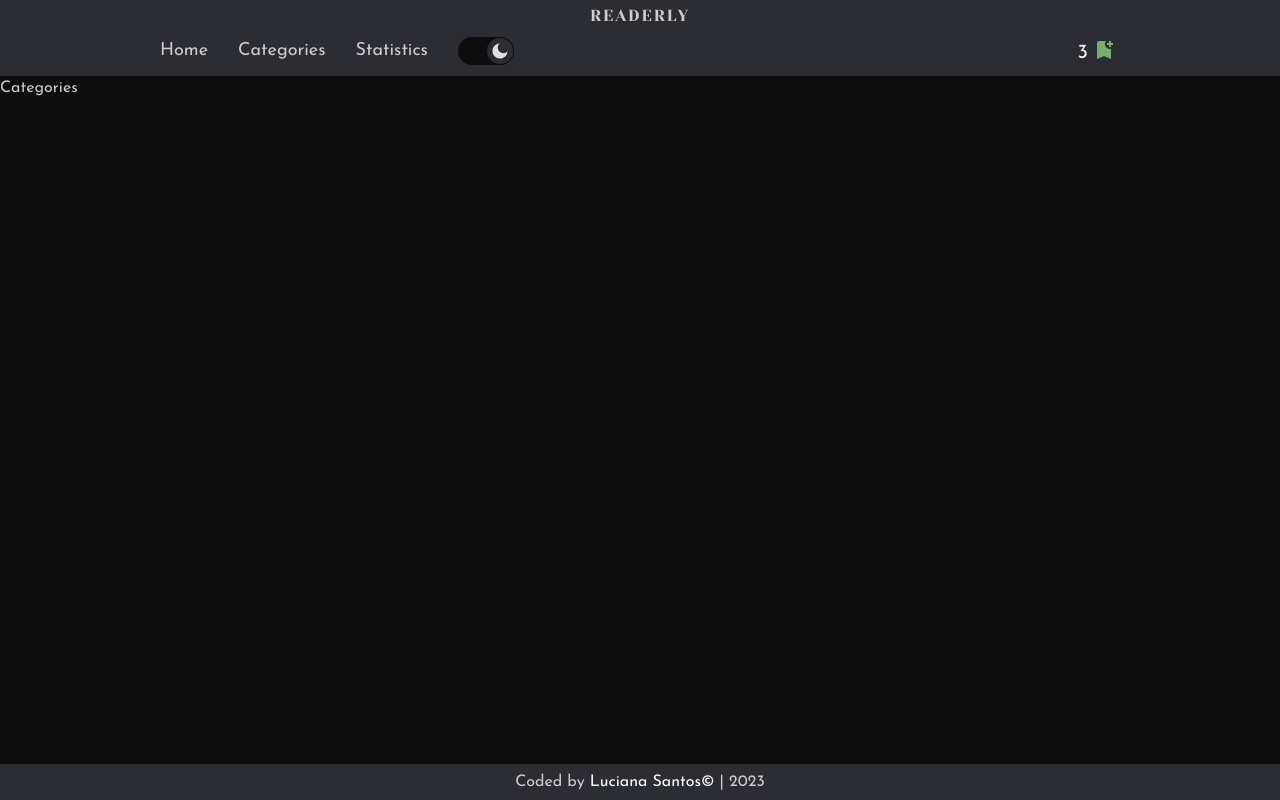
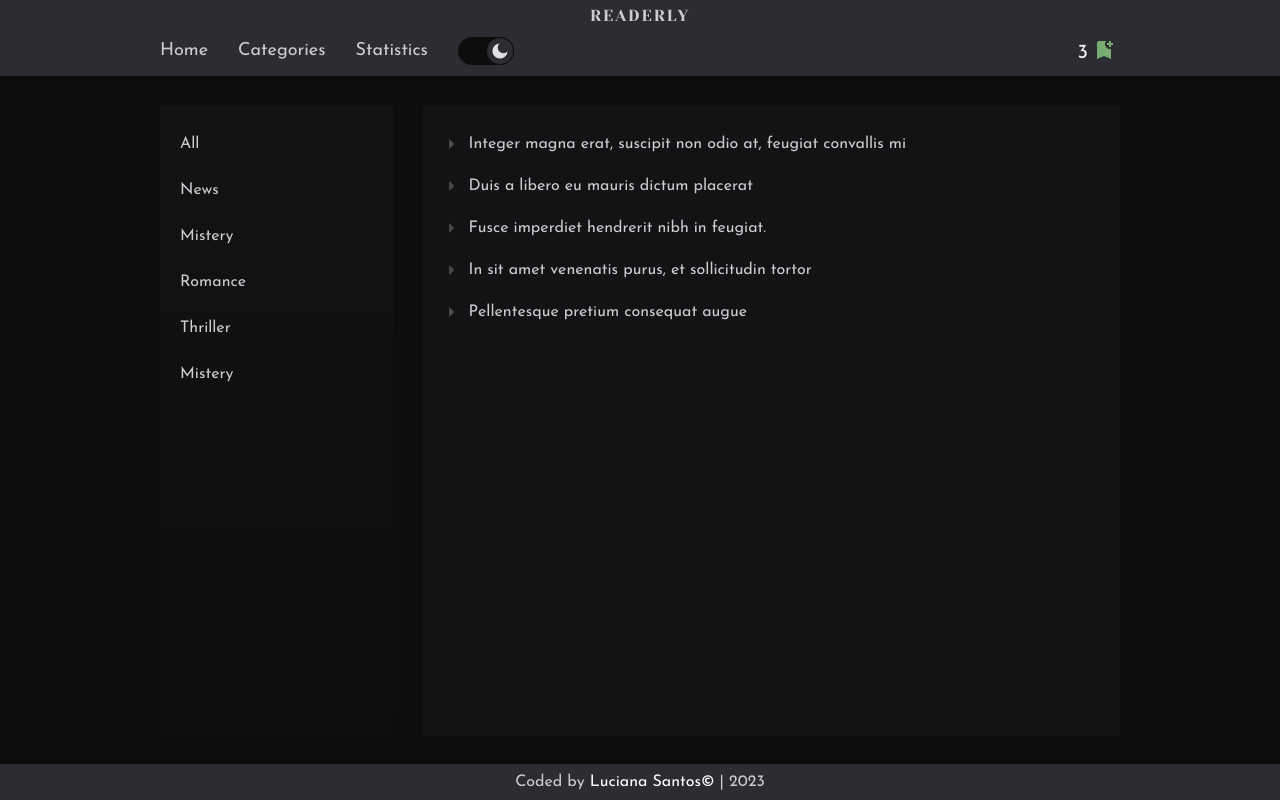
Before and after one commit to Luciana-Santos/readerly_old, a React (Vite) app: page /categories in a window 1280 px wide. Built offline with nearby package versions, Linux system fonts and the light colour scheme.

Commit message:
categories page add

```diff
--- /dev/null
+++ b/src/pages/Categories/Categories.styled.ts
@@ -0,0 +1,101 @@
+import { TiArrowSortedUp } from 'react-icons/ti';
+import styled, { css } from 'styled-components';
+import { Container } from '../../GlobalStyled';
+
+export const CategoriesStyled = styled(Container)`
+  ${({ theme }) => css`
+    margin-block: 30px;
+    display: grid;
+    gap: 30px;
+
+    @media (min-width: 46.75em) {
+      grid-template-columns: 1fr 3fr;
+    }
+  `}
+`;
+
+export const MainSection = styled.main`
+  ${({ theme }) => css`
+    background-color: ${theme.colors.textBackground};
+    border-radius: 2px;
+    height: calc(100vh - 270px);
+    padding: 20px;
+    overflow-y: auto;
+
+    > ul {
+      display: grid;
+      gap: 6px;
+
+      > li {
+        display: flex;
+        gap: 10px;
+        align-items: center;
+      }
+
+      > li a {
+        padding-block: 6px;
+        color: ${theme.colors.textColor};
+
+        &:hover {
+          text-decoration: underline;
+        }
+      }
+    }
+
+    @media (min-width: 46.75em) {
+      height: calc(100vh - 170px);
+    }
+  `};
+`;
+
+export const BulletIcon = styled(TiArrowSortedUp)`
+  color: ${({ theme }) => theme.colors.highlights};
+  min-width: 14px;
+  transform: rotate(90deg);
+`;
+
+export const AsideCategories = styled.aside`
+  ${({ theme }) => css`
+    border-radius: 2px;
+    padding-block: 20px;
+    background: ${theme.colors.textBackground};
+    overflow-x: auto;
+
+    ul {
+      display: flex;
+      gap: 10px;
+      padding-inline: 10px;
+
+      @media (min-width: 46.75em) {
+        flex-direction: column;
+        padding-inline: 0;
+      }
+    }
+
+    a {
+      padding-block: 6px;
+      color: ${theme.colors.textColor};
+      text-transform: capitalize;
+      padding-inline: 10px;
+      border-radius: 2px;
+
+      &:hover {
+        background: ${theme.colors.accent};
+        color: ${theme.colors.white};
+      }
+      @media (min-width: 46.75em) {
+        display: block;
+        padding-inline: 20px;
+      }
+    }
+
+    @media (min-width: 46.75em) {
+      background: linear-gradient(
+        180deg,
+        ${theme.colors.textBackground},
+        ${theme.colors.backgroundColor}
+      );
+      height: calc(100vh - 170px);
+    }
+  `};
+`;
--- a/src/pages/Categories/Categories.tsx
+++ b/src/pages/Categories/Categories.tsx
@@ -1,4 +1,40 @@
+import {
+  AsideCategories,
+  BulletIcon,
+  CategoriesStyled,
+  MainSection,
+} from './Categories.styled';
+import { content } from './content';
+
 const Categories = () => {
-  return <div>Categories</div>;
+  return (
+    <CategoriesStyled>
+      <AsideCategories>
+        <ul>
+          <li>
+            <a href="#">All</a>
+          </li>
+          {content.map((categorie) => (
+            <li key={categorie.id}>
+              <a href="#">{categorie.categorie}</a>
+            </li>
+          ))}
+        </ul>
+      </AsideCategories>
+
+      <MainSection>
+        <ul>
+          {content.map((categorie) => (
+            <>
+              <li key={categorie.id}>
+                <BulletIcon />
+                <a href="#">{categorie.title}</a>
+              </li>
+            </>
+          ))}
+        </ul>
+      </MainSection>
+    </CategoriesStyled>
+  );
 };
 export default Categories;
--- /dev/null
+++ b/src/pages/Categories/content.ts
@@ -0,0 +1,27 @@
+export const content = [
+  {
+    id: 1,
+    title: 'Integer magna erat, suscipit non odio at, feugiat convallis mi',
+    categorie: 'news',
+  },
+  {
+    id: 2,
+    title: 'Duis a libero eu mauris dictum placerat',
+    categorie: 'Mistery',
+  },
+  {
+    id: 3,
+    title: 'Fusce imperdiet hendrerit nibh in feugiat. ',
+    categorie: 'romance',
+  },
+  {
+    id: 4,
+    title: 'In sit amet venenatis purus, et sollicitudin tortor',
+    categorie: 'thriller',
+  },
+  {
+    id: 5,
+    title: 'Pellentesque pretium consequat augue',
+    categorie: 'mistery',
+  },
+];
```
